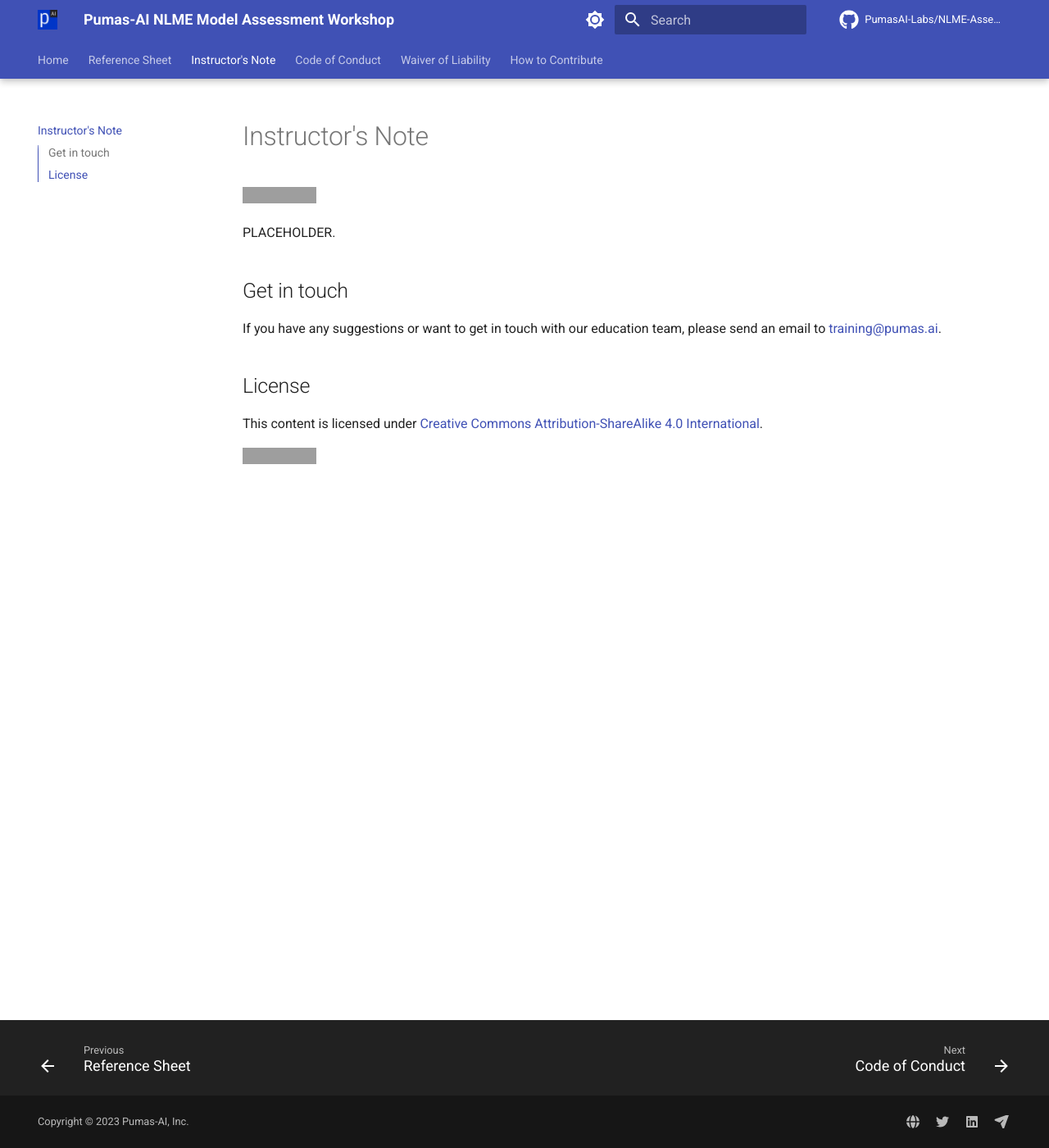
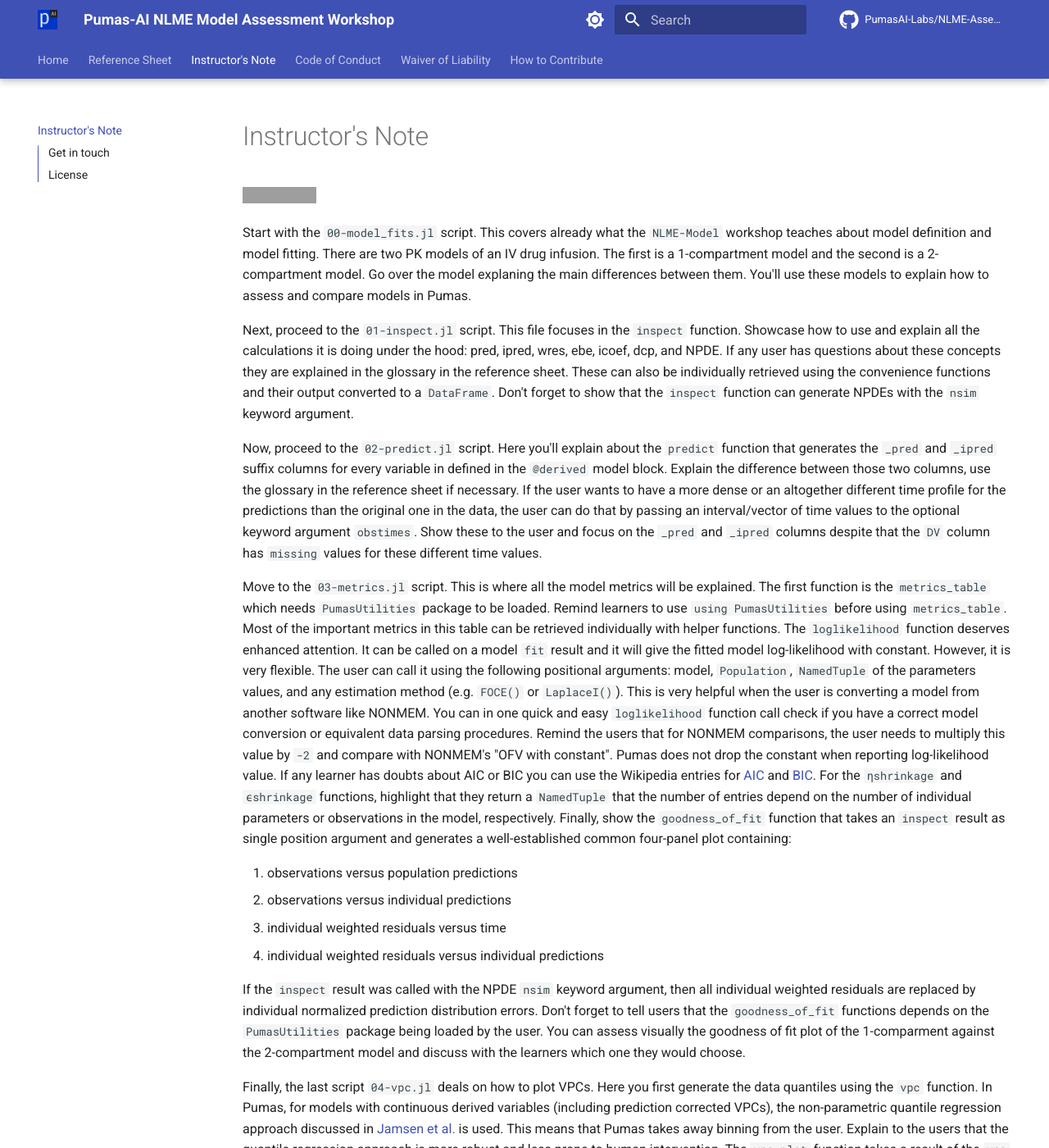
Before and after one commit to PumasAI-Labs/NLME-Assessment, an MkDocs documentation site: the page built from docs/instructors.md, in a window 1280 px wide and 1400 px high. Shown: the whole window at 82% size. Built offline with MkDocs 1.6.1 and Material for MkDocs 9.7.7, drawn with Linux system fonts in a browser that asks for light colours; comment, search, counter and statistics services are not loaded; some of the changed text lies outside the part shown; grey boxes are pictures that could not be loaded.

Commit message:
added instructor's notes

```diff
--- a/docs/instructors.md
+++ b/docs/instructors.md
@@ -4,7 +4,65 @@
 
 [![CC BY-SA 4.0](https://img.shields.io/badge/License-CC%20BY--SA%204.0-lightgrey.svg)](http://creativecommons.org/licenses/by-sa/4.0/)
 
-PLACEHOLDER.
+Start with the `00-model_fits.jl` script.
+This covers already what the `NLME-Model` workshop teaches about model definition and model fitting.
+There are two PK models of an IV drug infusion.
+The first is a 1-compartment model and the second is a 2-compartment model.
+Go over the model explaning the main differences between them.
+You'll use these models to explain how to assess and compare models in Pumas.
+
+Next, proceed to the `01-inspect.jl` script.
+This file focuses in the `inspect` function.
+Showcase how to use and explain all the calculations it is doing under the hood:
+pred, ipred, wres, ebe, icoef, dcp, and NPDE.
+If any user has questions about these concepts they are explained in the glossary in the reference sheet.
+These can also be individually retrieved using the convenience functions and their output converted to a `DataFrame`.
+Don't forget to show that the `inspect` function can generate NPDEs with the `nsim` keyword argument.
+
+Now, proceed to the `02-predict.jl` script.
+Here you'll explain about the `predict` function that generates the `_pred` and `_ipred` suffix columns for every variable in defined in the `@derived` model block.
+Explain the difference between those two columns, use the glossary in the reference sheet if necessary.
+If the user wants to have a more dense or an altogether different time profile for the predictions than the original one in the data,
+the user can do that by passing an interval/vector of time values to the optional keyword argument `obstimes`.
+Show these to the user and focus on the `_pred` and `_ipred` columns despite that the `DV` column has `missing` values for these different time values.
+
+Move to the `03-metrics.jl` script.
+This is where all the model metrics will be explained.
+The first function is the `metrics_table` which needs `PumasUtilities` package to be loaded.
+Remind learners to use `using PumasUtilities` before using `metrics_table`.
+Most of the important metrics in this table can be retrieved individually with helper functions.
+The `loglikelihood` function deserves enhanced attention.
+It can be called on a model `fit` result and it will give the fitted model log-likelihood with constant.
+However, it is very flexible.
+The user can call it using the following positional arguments: model, `Population`, `NamedTuple` of the parameters values, and any estimation method (e.g. `FOCE()` or `LaplaceI()`).
+This is very helpful when the user is converting a model from another software like NONMEM.
+You can in one quick and easy `loglikelihood` function call check if you have a correct model conversion or equivalent data parsing procedures.
+Remind the users that for NONMEM comparisons, the user needs to multiply this value by `-2` and compare with NONMEM's "OFV with constant".
+Pumas does not drop the constant when reporting log-likelihood value.
+If any learner has doubts about AIC or BIC you can use the Wikipedia entries for [AIC](https://en.wikipedia.org/wiki/Akaike_information_criterion) and [BIC](https://en.wikipedia.org/wiki/Bayesian_information_criterion).
+For the `ηshrinkage` and `ϵshrinkage` functions, highlight that they return a `NamedTuple` that the number of entries depend on the number of individual parameters or observations in the model, respectively.
+Finally, show the `goodness_of_fit` function that takes an `inspect` result as single position argument and generates a well-established common four-panel plot containing:
+
+1. observations versus population predictions
+1. observations versus individual predictions
+1. individual weighted residuals versus time
+1. individual weighted residuals versus individual predictions
+
+If the `inspect` result was called with the NPDE `nsim` keyword argument,
+then all individual weighted residuals are replaced by individual normalized prediction distribution errors.
+Don't forget to tell users that the `goodness_of_fit` functions depends on the `PumasUtilities` package being loaded by the user.
+You can assess visually the goodness of fit plot of the 1-comparment against the 2-compartment model and discuss with the learners which one they would choose.
+
+Finally, the last script `04-vpc.jl` deals on how to plot VPCs.
+Here you first generate the data quantiles using the `vpc` function.
+In Pumas, for models with continuous derived variables (including prediction corrected VPCs),
+the non-parametric quantile regression approach discussed in [Jamsen et al.](https://ascpt.onlinelibrary.wiley.com/doi/pdf/10.1002/psp4.12319) is used.
+This means that Pumas takes away binning from the user.
+Explain to the users that the quantile regression approach is more robust and less prone to human intervention.
+The `vpc_plot` function takes a result of the `vpc` as the single argument and outputs the VPC plot.
+There's an option to have prediction-corrected VPCs (pcVPCs) with the keyword argument `prediction_correction` set to `true`
+(it is `false` by default) in the `vpc` function.
+You can assess visually the VPC plot of the 1-comparment against the 2-compartment model and discuss with the learners which one they would choose.
 
 ## Get in touch
 
```
Also changed, not shown: 1 other file.
